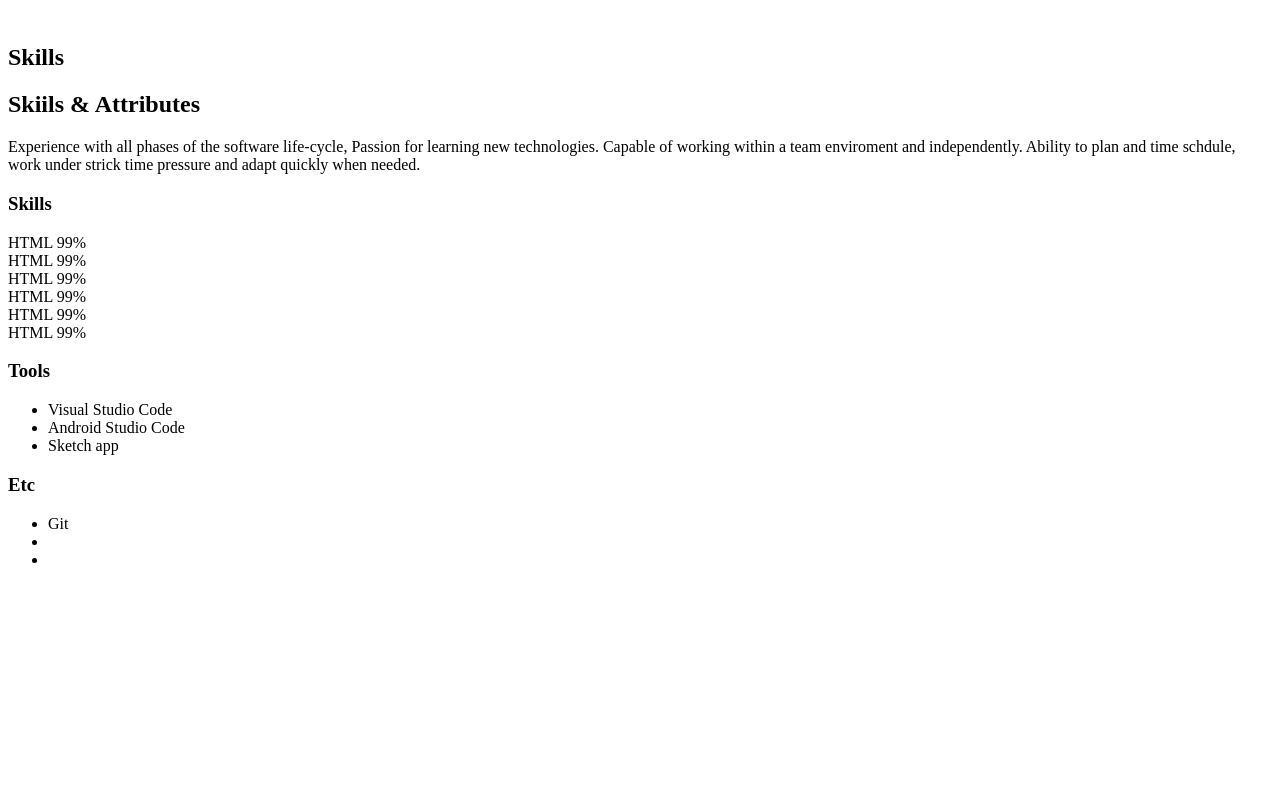
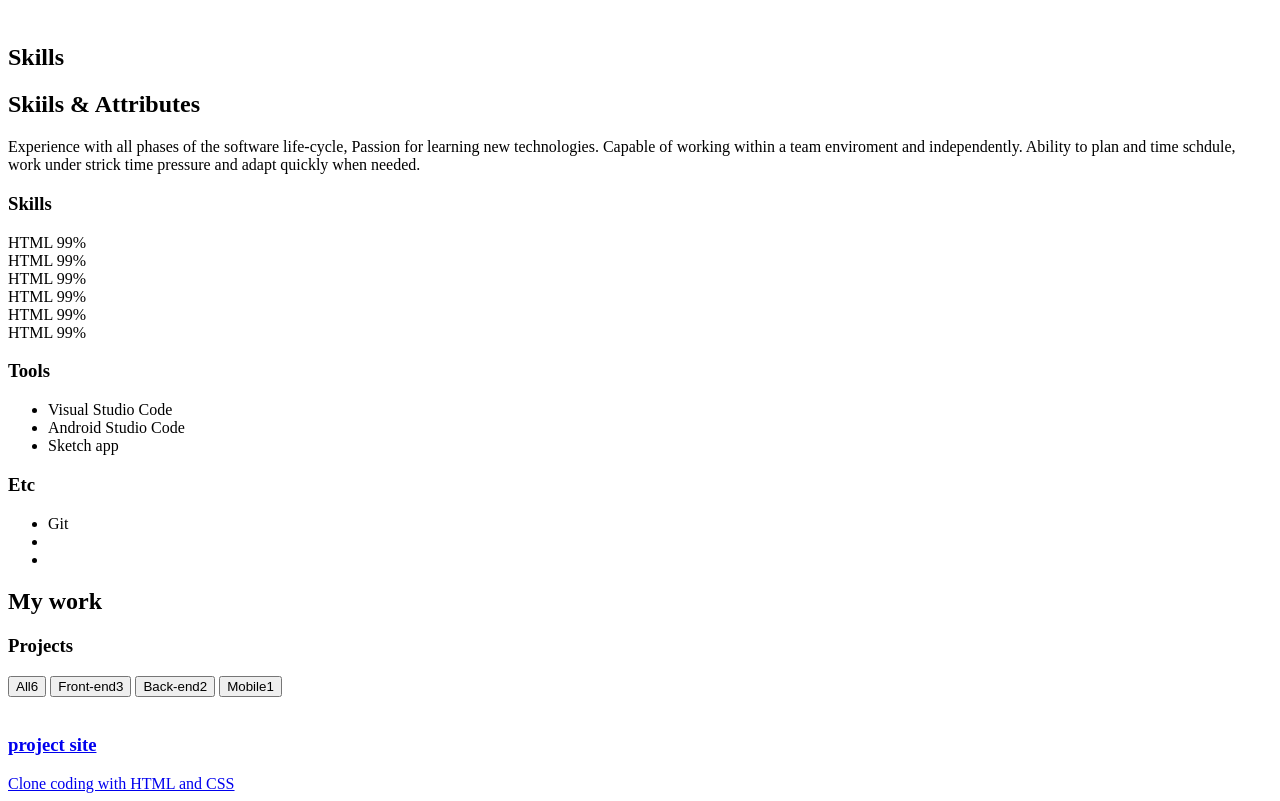
Before and after one commit to junjun0103/portfolio, a plain HTML site: page index.html in a window 1280 px wide. Shown: the part 1171-1972 px from the top of the page. Before the commit the page ends 1756 px from the top, so only its background shows below. Drawn offline with Linux system fonts and the light colour scheme; files that its build step writes are made by us from their sources.

Commit message:
HTML works markup

```diff
--- a/index.html
+++ b/index.html
@@ -193,14 +193,32 @@
               <li><span></span></li>
               <li><span></span></li>
             </ul>
-
           </div>
         </div>
       </div>
     </section>
 
     <!-- Work -->
-    <section class="work"></section>
+    <section class="work">
+      <h1>My work</h1>
+      <h3>Projects</h3>
+      <div class="work__categories">
+        <button class="category__btn">All<span class="category__count">6</span></button>
+        <button class="category__btn">Front-end<span class="category__count">3</span></button>
+        <button class="category__btn">Back-end<span class="category__count">2</span></button>
+        <button class="category__btn">Mobile<span class="category__count">1</span></button>
+      </div>
+
+      <div class="work__projects">
+        <a href="#" class="project" target="blank">
+          <img class="project__img" src="imgs/projects/" alt="">
+          <div class="project__description">
+            <h3>project site</h3>
+            <span>Clone coding with HTML and CSS</span>
+          </div>
+        </a>
+      </div>
+    </section>
 
     <!-- Testimonials -->
     <section class="testimonials"></section>
```
